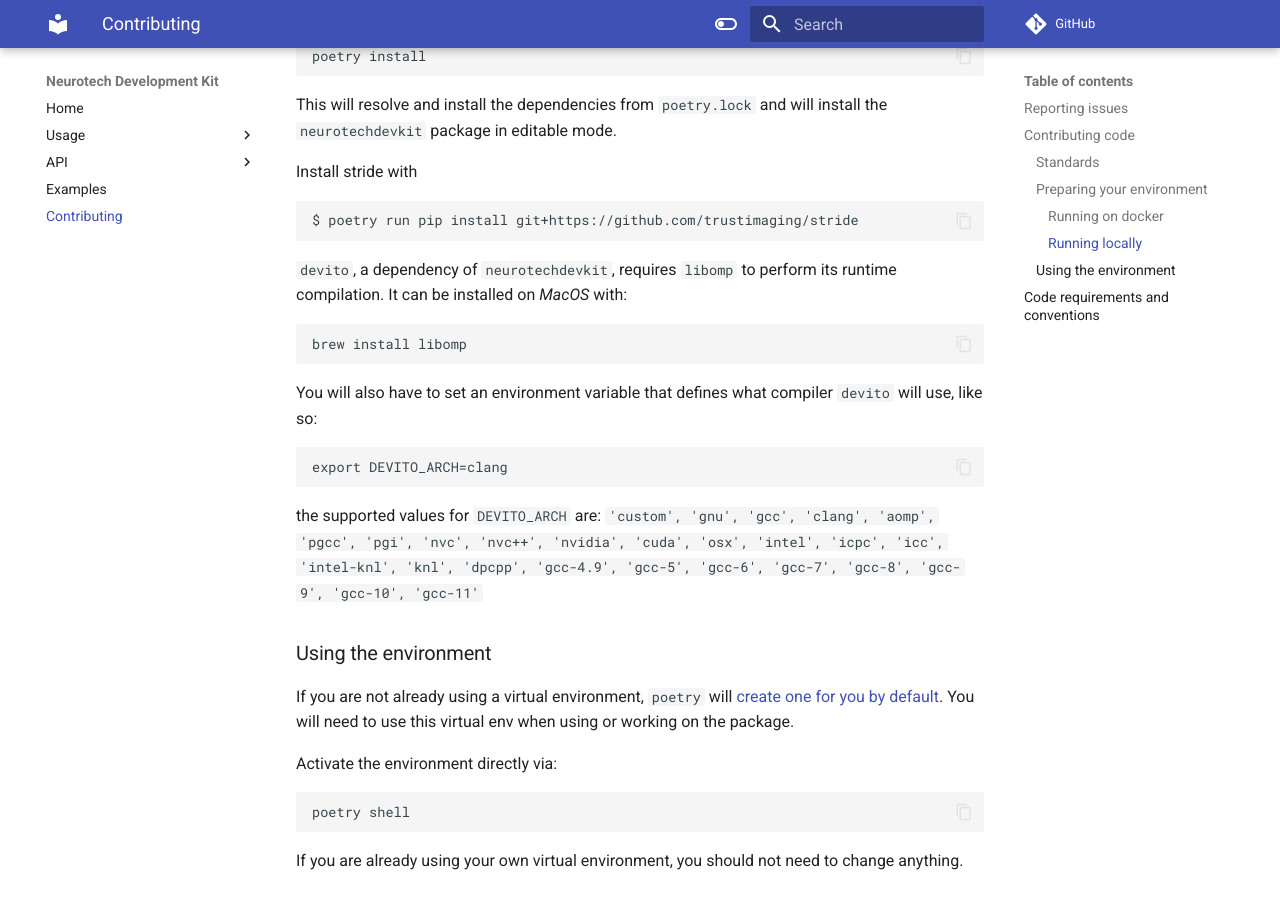
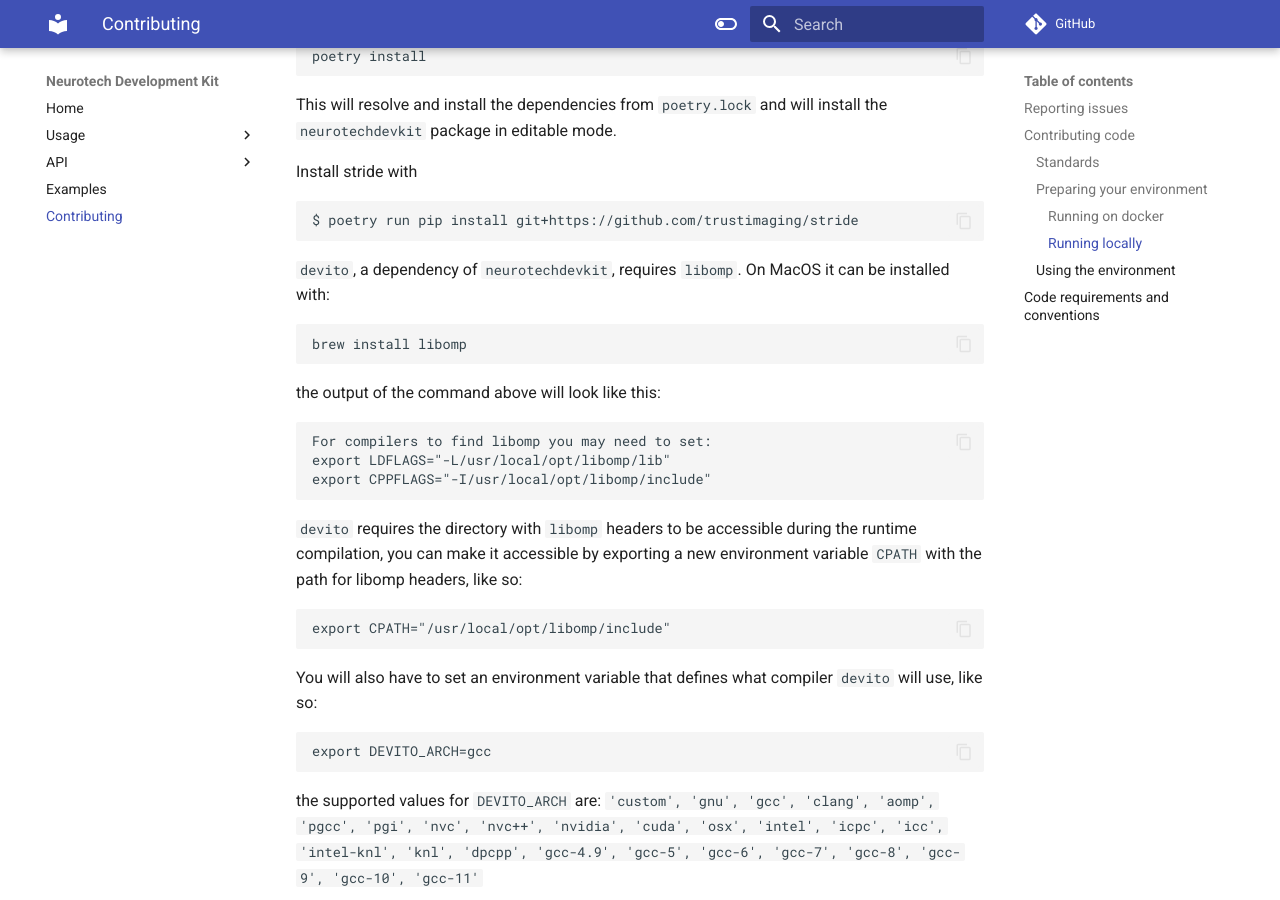
Before and after one commit to agencyenterprise/neurotechdevkit, an MkDocs documentation site: the page built from docs/contributing.md, in a window 1280 px wide and 900 px high, scrolled down 1465 px. Built offline with MkDocs 1.6.1 and Material for MkDocs 9.7.7, drawn with Linux system fonts in a browser that asks for light colours; comment, search, counter and statistics services are not loaded.

Commit message:
Mentioning libomp CPATH environment variable

````diff
--- a/docs/contributing.md
+++ b/docs/contributing.md
@@ -64,20 +64,33 @@ Install stride with
 $ poetry run pip install git+https://github.com/trustimaging/stride
 ```
 
-`devito`, a dependency of `neurotechdevkit`, requires `libomp` to perform its runtime compilation. It can be installed on *MacOS* with:
+`devito`, a dependency of `neurotechdevkit`, requires `libomp`. On MacOS it can be installed with:
 
 ```
 brew install libomp
 ```
 
+the output of the command above will look like this:
+
+```
+For compilers to find libomp you may need to set:
+export LDFLAGS="-L/usr/local/opt/libomp/lib"
+export CPPFLAGS="-I/usr/local/opt/libomp/include"
+```
+
+`devito` requires the directory with `libomp` headers to be accessible during the runtime compilation, you can make it accessible by exporting a new environment variable `CPATH` with the path for libomp headers, like so:
+
+```
+export CPATH="/usr/local/opt/libomp/include"
+```
+
 You will also have to set an environment variable that defines what compiler `devito` will use, like so:
 
 ```
-export DEVITO_ARCH=clang
+export DEVITO_ARCH=gcc
 ```
 
 the supported values for `DEVITO_ARCH` are: `'custom', 'gnu', 'gcc', 'clang', 'aomp', 'pgcc', 'pgi', 'nvc', 'nvc++', 'nvidia', 'cuda', 'osx', 'intel', 'icpc', 'icc', 'intel-knl', 'knl', 'dpcpp', 'gcc-4.9', 'gcc-5', 'gcc-6', 'gcc-7', 'gcc-8', 'gcc-9', 'gcc-10', 'gcc-11'`
-
 
 
 ### Using the environment
````
Also changed, not shown: README.md (+23 -8 lines), docs/index.md (+21 -5 lines).
